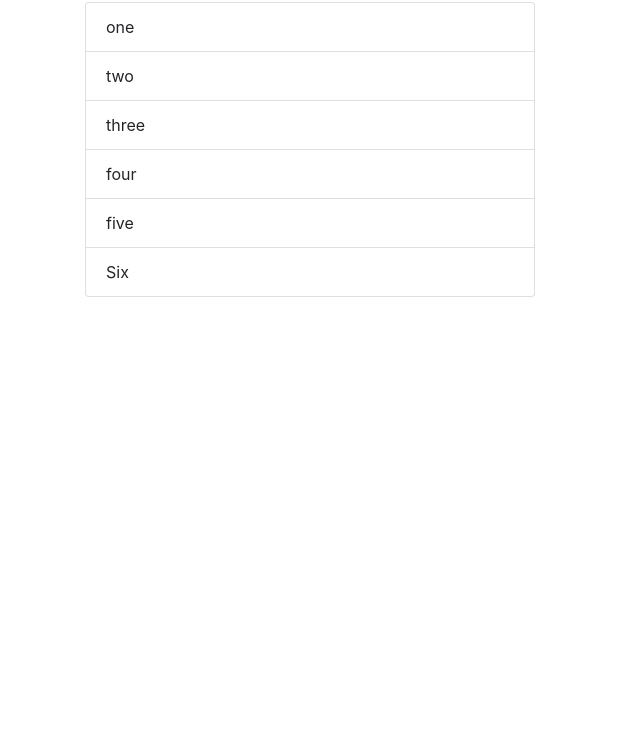
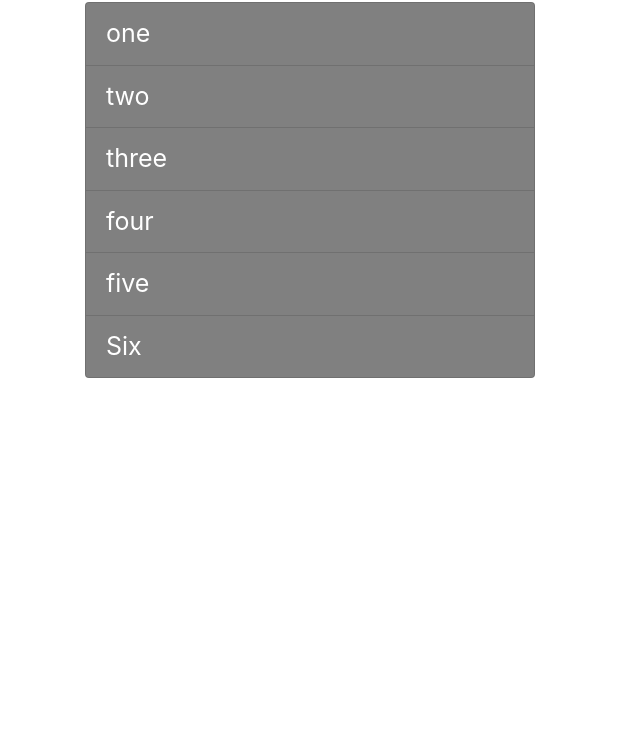
Before and after one commit to alamgirweb11/js-dom, a plain HTML site: page dom_style/index.html in a window 1280 px wide. Shown: the part 44-800 px from the top of the page, without its empty margins (0-640 px from the left). Drawn offline with nearby package versions, Linux system fonts and the light colour scheme.

Commit message:
modify dom style

```diff
--- a/dom_style/demo.js
+++ b/dom_style/demo.js
@@ -1,3 +1,9 @@
 let title = document.getElementById('title');
 title.style.color = 'red';
+let domStyle = {
+        background: 'gray',
+        fontSize: '25px',
+        color: 'white'
+};
 let list = document.getElementById('list');
+[...list.children].forEach(li => Object.assign(li.style, domStyle));
--- a/dom_style/index.html
+++ b/dom_style/index.html
@@ -12,11 +12,11 @@
     <div class="container" id="container">
         <h2 id="title" class="text-left">JS DOM Traversing</h2>
         <ul class="list-group" id="list" style="width: 450px;">
-            <li class="list-group-item" id="first_li">one</li>
+            <li class="list-group-item">one</li>
             <li class="list-group-item">two</li>
             <li class="list-group-item">three</li>
             <li class="list-group-item">four</li>
-            <li class="list-group-item" id="last_li">five</li>
+            <li class="list-group-item">five</li>
             <li class="list-group-item">Six</li>
         </ul>
 </div>
```
